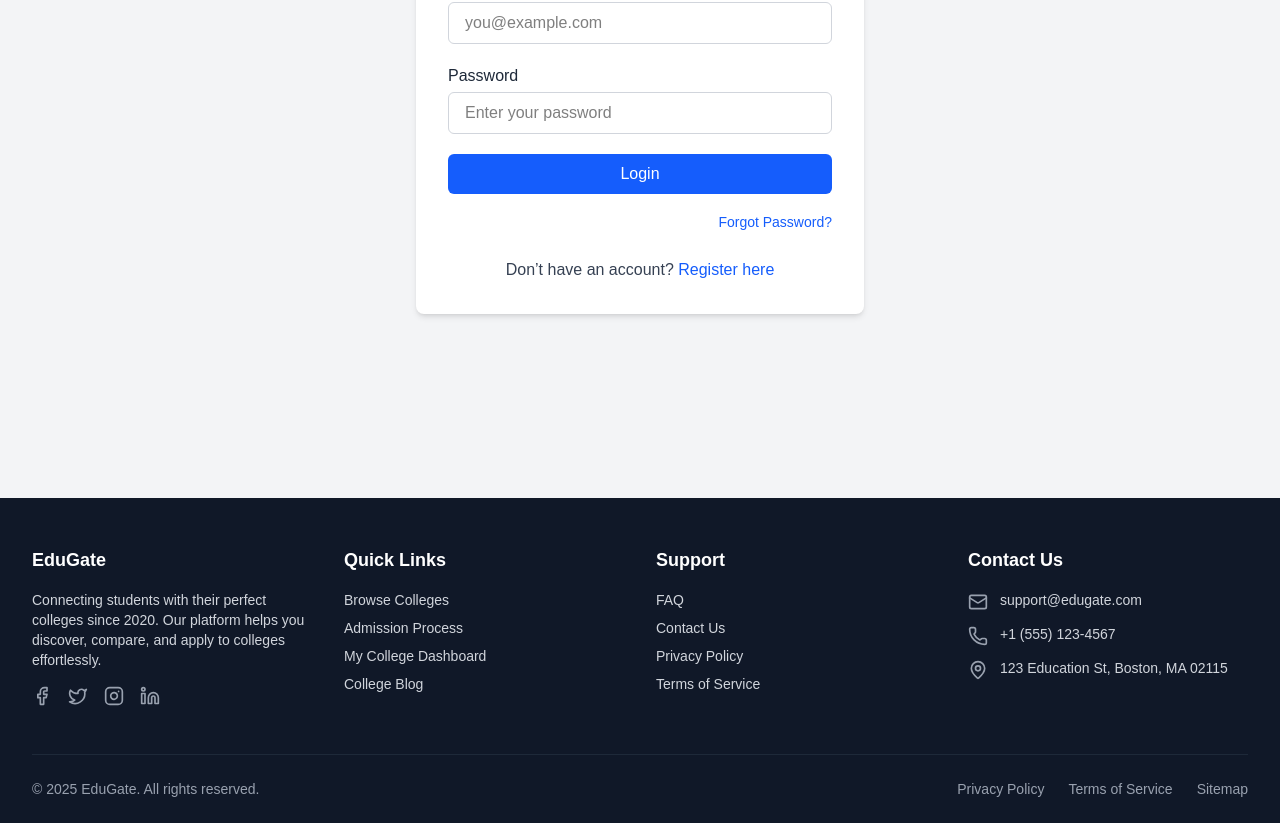
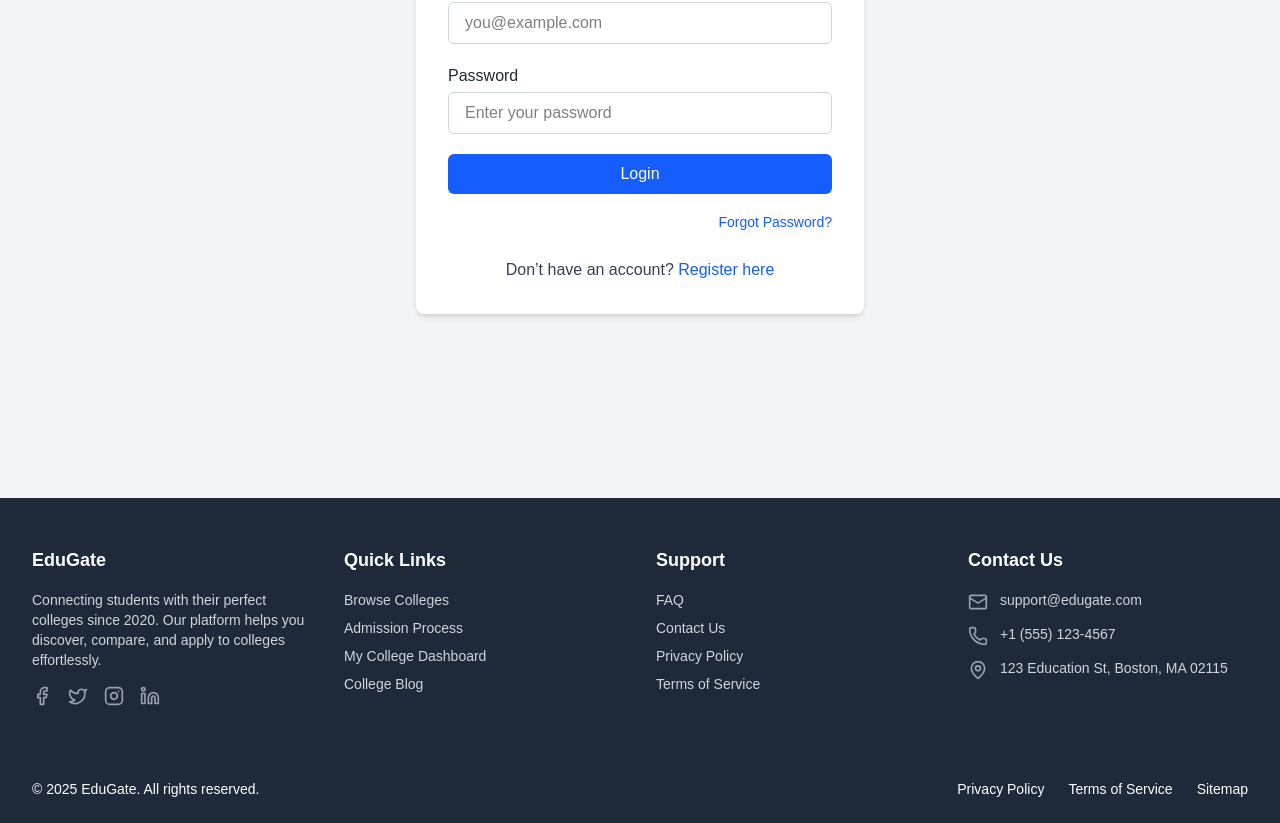
Before and after one commit to jahidulkanchan/edu-gate-client, a Next.js app: page /login in a window 1280 px wide. Shown: the part 366-1189 px from the top of the page. Built offline with nearby package versions, Linux system fonts and the light colour scheme; no server answers.

Commit message:
update footer styles for improved visibility

```diff
--- a/src/components/shared/Footer.jsx
+++ b/src/components/shared/Footer.jsx
@@ -6,7 +6,7 @@ export default function Footer() {
   const currentYear = new Date().getFullYear();
 
   return (
-    <footer className="bg-gray-900 text-gray-300">
+    <footer className="bg-gray-800 text-gray-300">
       <div className="max-w-7xl mx-auto px-4 sm:px-6 lg:px-8">
         {/* Main Footer Content */}
         <div className="grid grid-cols-1 md:grid-cols-4 gap-8 py-12">
@@ -91,15 +91,15 @@ export default function Footer() {
         {/* Copyright Section */}
         <div className="border-t border-gray-800 py-6">
           <div className="flex flex-col md:flex-row justify-between items-center">
-            <p className="text-sm text-gray-400">&copy; {currentYear} EduGate. All rights reserved.</p>
+            <p className="text-sm text-white">&copy; {currentYear} EduGate. All rights reserved.</p>
             <div className="flex space-x-6 mt-4 md:mt-0">
-              <Link href="/privacy" className="text-sm text-gray-400 hover:text-white transition-colors">
+              <Link href="/privacy" className="text-sm text-white hover:text-white/80 transition-colors">
                 Privacy Policy
               </Link>
-              <Link href="/terms" className="text-sm text-gray-400 hover:text-white transition-colors">
+              <Link href="/terms" className="text-sm text-white hover:text-white/80 transition-colors">
                 Terms of Service
               </Link>
-              <Link href="/sitemap" className="text-sm text-gray-400 hover:text-white transition-colors">
+              <Link href="/sitemap" className="text-sm text-white hover:text-white/80 transition-colors">
                 Sitemap
               </Link>
             </div>
```
